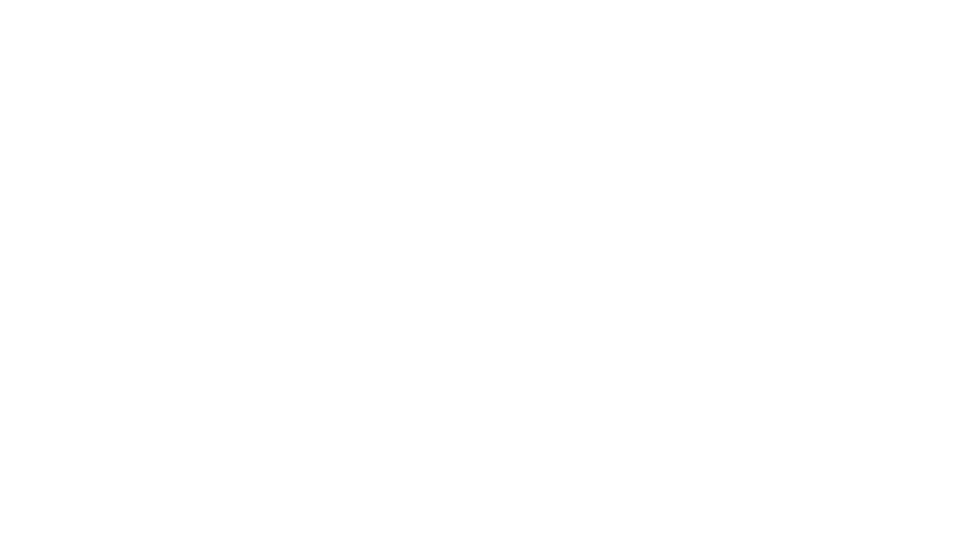
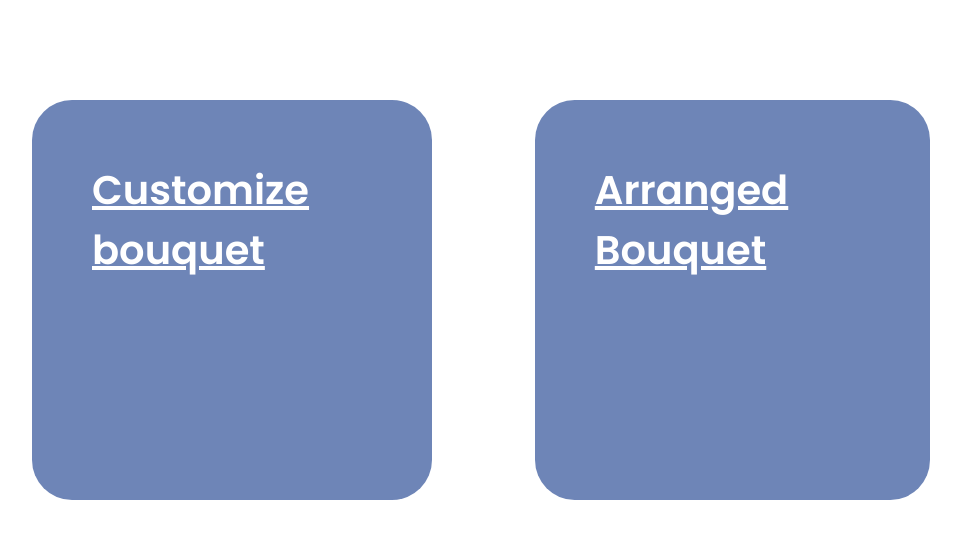
Before and after one commit to raeganfaith/MEAN-FlowerBouquet-Ecommerce, an Angular app: page /order in a window 1280 px wide. Before the commit this address led to /. Shown: the top 538 px of the page, without its empty margins (108-1069 px from the left). Built offline with nearby package versions, Linux system fonts and the light colour scheme.

Commit message:
added components

```diff
--- a/src/app/app-routing.module.ts
+++ b/src/app/app-routing.module.ts
@@ -5,6 +5,7 @@ import { HomeComponent } from './home/home.component';
 import { HeaderComponent } from './header/header.component';
 import { FooterComponent } from './footer/footer.component';
 import { ContactComponent } from './contact/contact.component';
+import { OrderComponent } from './order/order.component';
 
 const routes: Routes = [
   {
@@ -26,6 +27,10 @@ const routes: Routes = [
   {
     path: 'contact',
     component: ContactComponent,
+  },
+  {
+    path: 'order',
+    component: OrderComponent,
   }
 ];
 
--- a/src/app/app.module.ts
+++ b/src/app/app.module.ts
@@ -9,6 +9,7 @@ import { FooterComponent } from './footer/footer.component';
 import { AboutComponent } from './about/about.component';
 import { RouterModule } from '@angular/router';
 import { ContactComponent } from './contact/contact.component';
+import { OrderComponent } from './order/order.component';
 
 @NgModule({
   declarations: [
@@ -17,7 +18,8 @@ import { ContactComponent } from './contact/contact.component';
     HeaderComponent,
     FooterComponent,
     AboutComponent,
-    ContactComponent
+    ContactComponent,
+    OrderComponent
   ],
   imports: [
     BrowserModule,
--- a/src/app/header/header.component.html
+++ b/src/app/header/header.component.html
@@ -6,9 +6,9 @@
         <nav id="navbar" class="navbar">
         <ul>
             <li><a class="nav-link scrollto active" routerLink="">Home</a></li>
-            <li><a class="nav-link scrollto" routerLink="about">About</a></li>
-            <li><a class="nav-link scrollto" routerLink="order">Order</a></li>
-            <li><a class="nav-link scrollto" routerLink="contact">Contact Us</a></li>
+            <li><a class="nav-link scrollto" routerLink="/about">About</a></li>
+            <li><a class="nav-link scrollto" routerLink="/order">Order</a></li>
+            <li><a class="nav-link scrollto" routerLink="/contact">Contact Us</a></li>
             <li><a class="getstarted scrollto" routerLink="purchases"><img src="assets/img/bag.png"></a></li>
         </ul>
         <i class="bi bi-list mobile-nav-toggle"></i>
--- /dev/null
+++ b/src/app/order/order.component.css
@@ -0,0 +1,31 @@
+.mode-section{
+  display: flex;
+  flex-direction: row;
+  justify-content: center;
+  align-items: center;
+  padding-top: 100px;
+}
+.mode-container{
+  display: flex;
+  justify-content: center;
+  align-items: center;
+  width: 500px;
+}
+.mode{
+  justify-content: center;
+  align-items: center;
+  border-radius: 10%;
+  width: 80%;
+  height: 400px;
+  background-color: #6E85B7;
+  padding: 60px;
+}
+.customize  {
+  font-size: 40px;
+  color: white;
+  font-weight: 600;
+}
+
+.mode:hover{
+  background-color: #5871a9;
+}
--- /dev/null
+++ b/src/app/order/order.component.html
@@ -0,0 +1,12 @@
+<section class="mode-section">
+  <div class="mode-container">
+    <a href="custom-flower" class="customize"><div class="mode">
+      Customize bouquet
+    </div></a>
+  </div>
+  <div class="mode-container">
+    <a href="arranged-bouquet" class="customize"><div class="mode">
+      Arranged Bouquet
+    </div></a>
+  </div>
+</section>
--- /dev/null
+++ b/src/app/order/order.component.ts
@@ -0,0 +1,15 @@
+import { Component, OnInit } from '@angular/core';
+
+@Component({
+  selector: 'app-order',
+  templateUrl: './order.component.html',
+  styleUrls: ['./order.component.css']
+})
+export class OrderComponent implements OnInit {
+
+  constructor() { }
+
+  ngOnInit(): void {
+  }
+
+}
```
Also changed, not shown: 1 other file (tests, documents, lock files or other folders).
